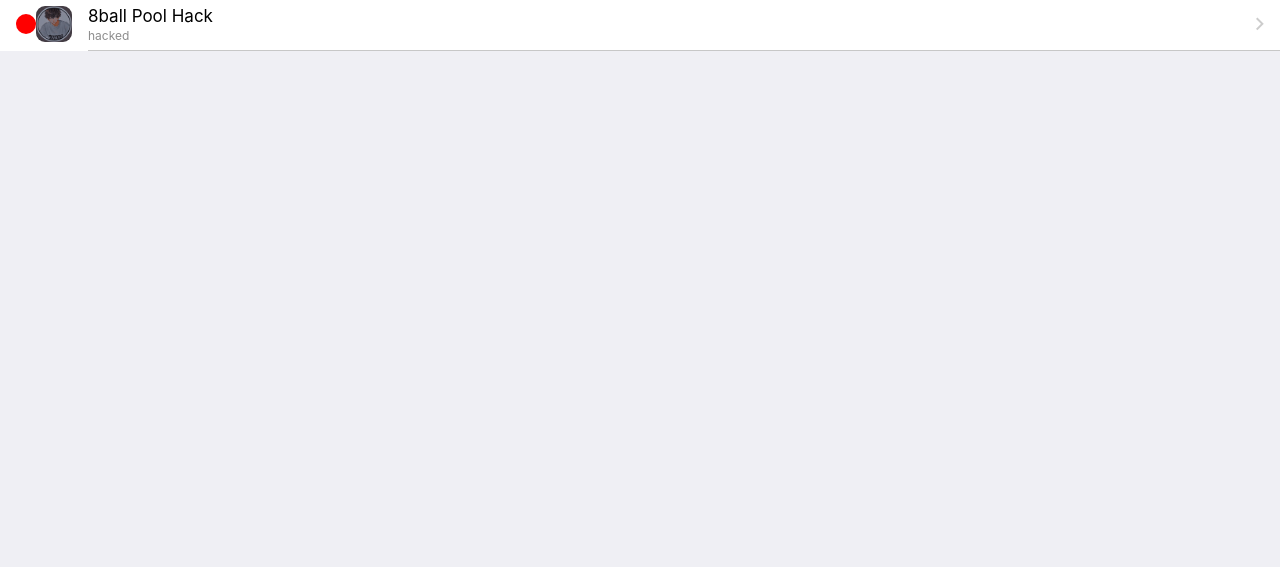
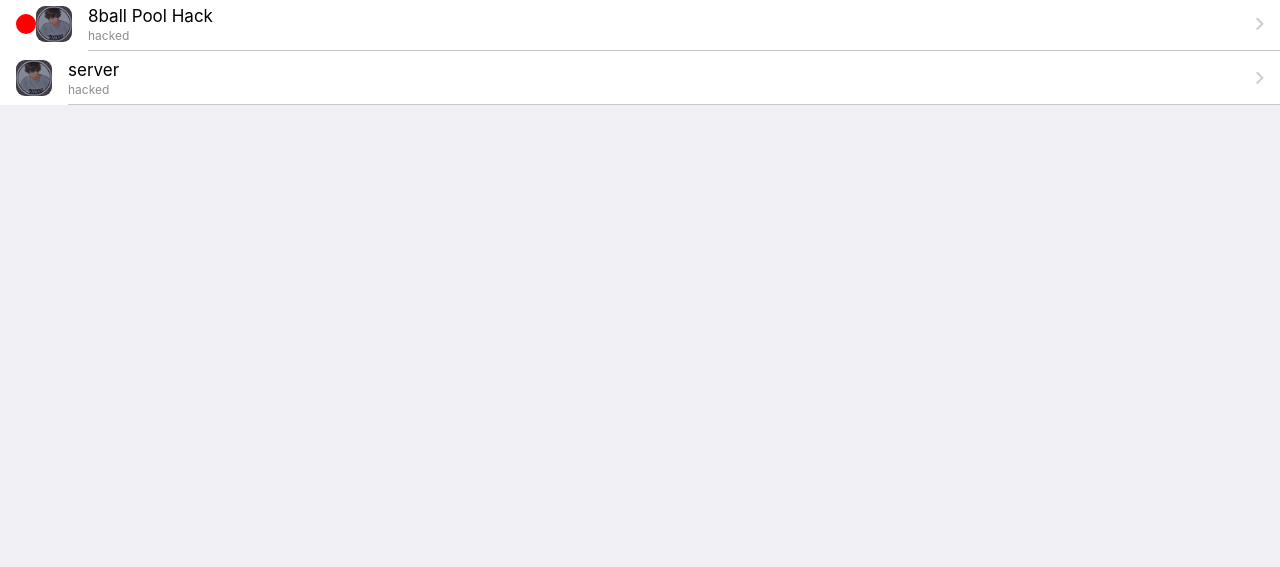
Before and after one commit to danoka1122/chakrdn, a plain HTML site: page index.html in a window 1280 px wide. Shown: the part 233-800 px from the top of the page. Drawn offline with nearby package versions, Linux system fonts and the light colour scheme; a web font is replaced by a local one.

Commit message:
Update index.html

```diff
--- a/index.html
+++ b/index.html
@@ -70,7 +70,17 @@
                         <li>
 
 
-
+<a href="" class="external item-link item-content">
+                              <div class="item-media"><img class="shadow cat-icons" src="img/icon.png"></div>
+                              <div class="item-inner">
+                                 <div class="item-title">
+                                    <span class="semibold">server</span>
+                                    <div class="item-footer">hacked</div>
+                                 </div>
+                              </div>
+                           </a>
+                        </li>
+                        <li>
 
 
 <script src="framework7/js/framework7.bundle.min.js"></script>
```
